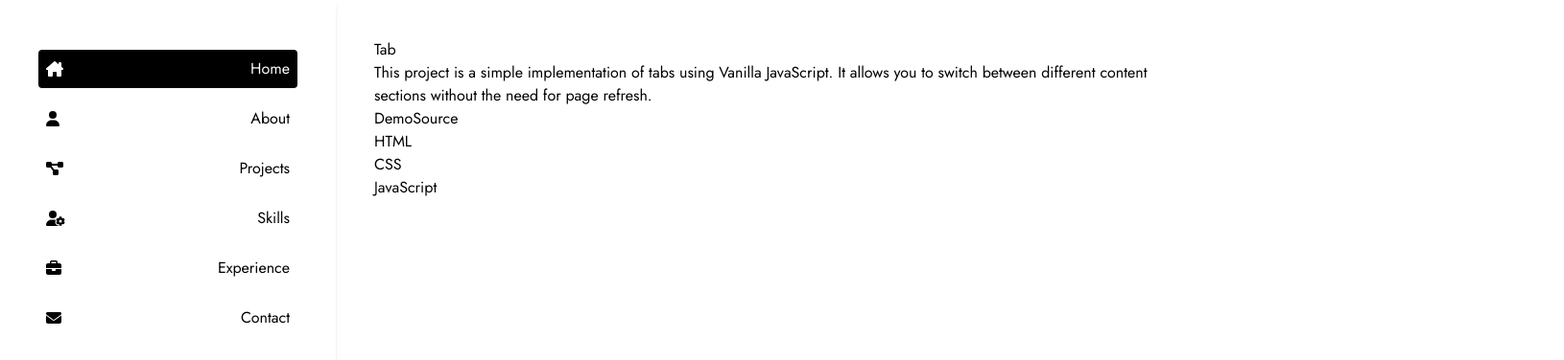
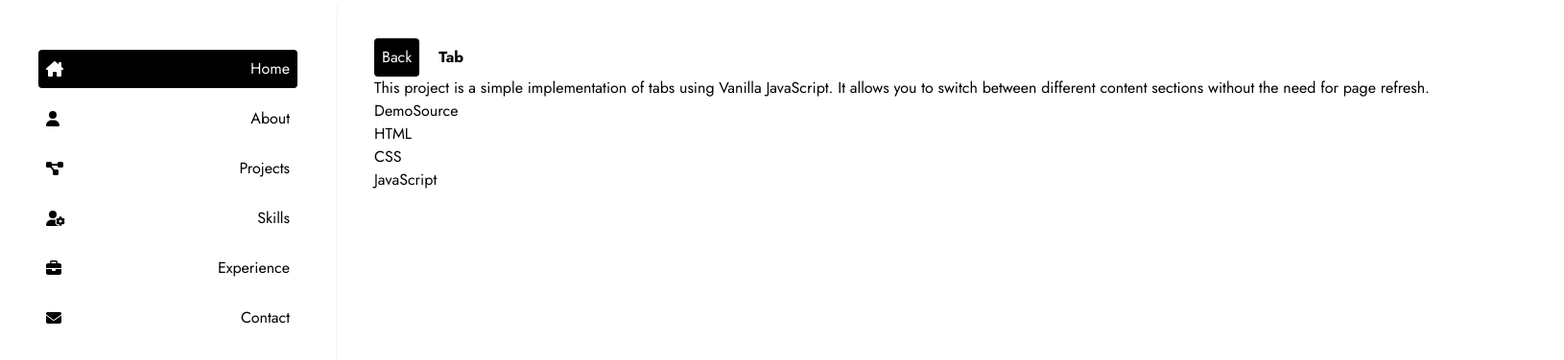
Before and after one commit to Mark-Alexis-Posadas/react-portfolio, a React (Vite) app: page /projects/1 in a window 1280 px wide. Shown: the top 376 px of the page at 96% size, 1630 px wide, since content can reach past the window. Built offline with nearby package versions, Linux system fonts and the light colour scheme.

Commit message:
added back button

```diff
--- a/src/pages/Projects/ProjectDetail.jsx
+++ b/src/pages/Projects/ProjectDetail.jsx
@@ -1,6 +1,7 @@
-import { useParams } from "react-router-dom";
+import { Link, useParams } from "react-router-dom";
 import { useContext } from "react";
 import { MyContext } from "../../context/MyContextProvider";
+import Wrapper from "../../components/Wrapper";
 export default function ProjectDetail() {
   const { id } = useParams();
   const { projectsData } = useContext(MyContext);
@@ -11,8 +12,14 @@ export default function ProjectDetail() {
   }
 
   return (
-    <div>
-      <h1>{project.pageTitle}</h1>
+    <section>
+      <Wrapper>
+        <div className="flex items-center">
+          <Link to="/projects" className="mr-5">
+            <button className="bg-black rounded p-2 text-white">Back</button>
+          </Link>
+          <h1 className="font-bold">{project.pageTitle}</h1>
+        </div>
         <p>{project.description}</p>
         <div>
           <a href={project.demo} target="_blank" rel="noopener noreferrer">
@@ -27,6 +34,7 @@ export default function ProjectDetail() {
             <li key={tag}>{tag}</li>
           ))}
         </ul>
-    </div>
+      </Wrapper>
+    </section>
   );
 }
```
Lines whose indentation alone changed are shown as unchanged.
